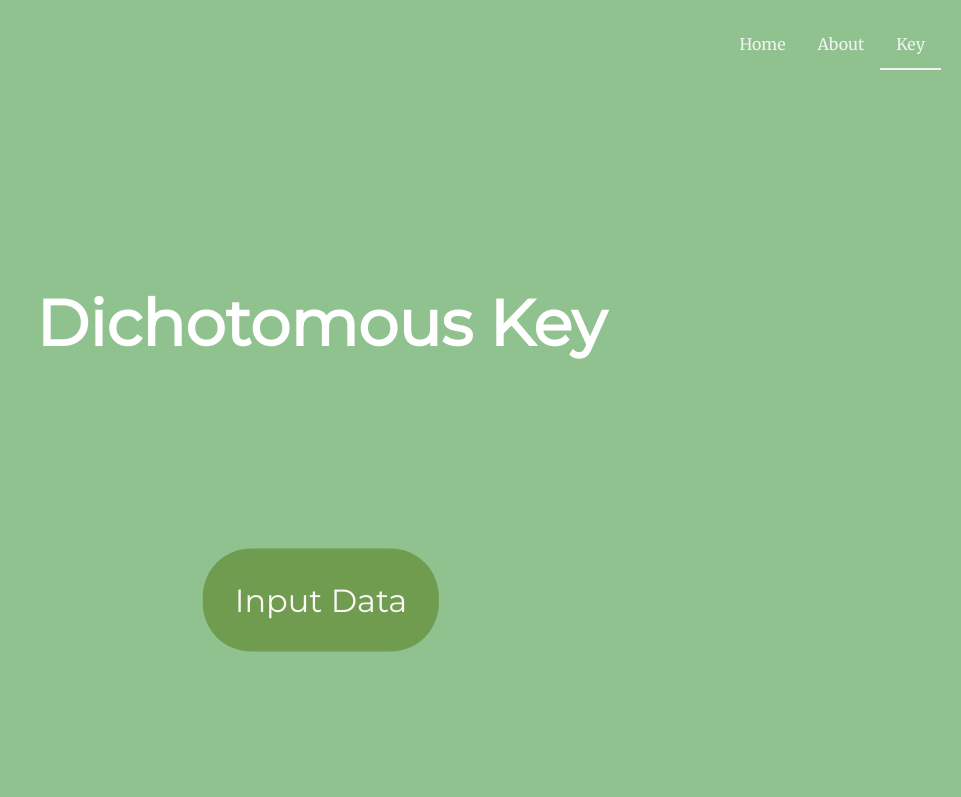
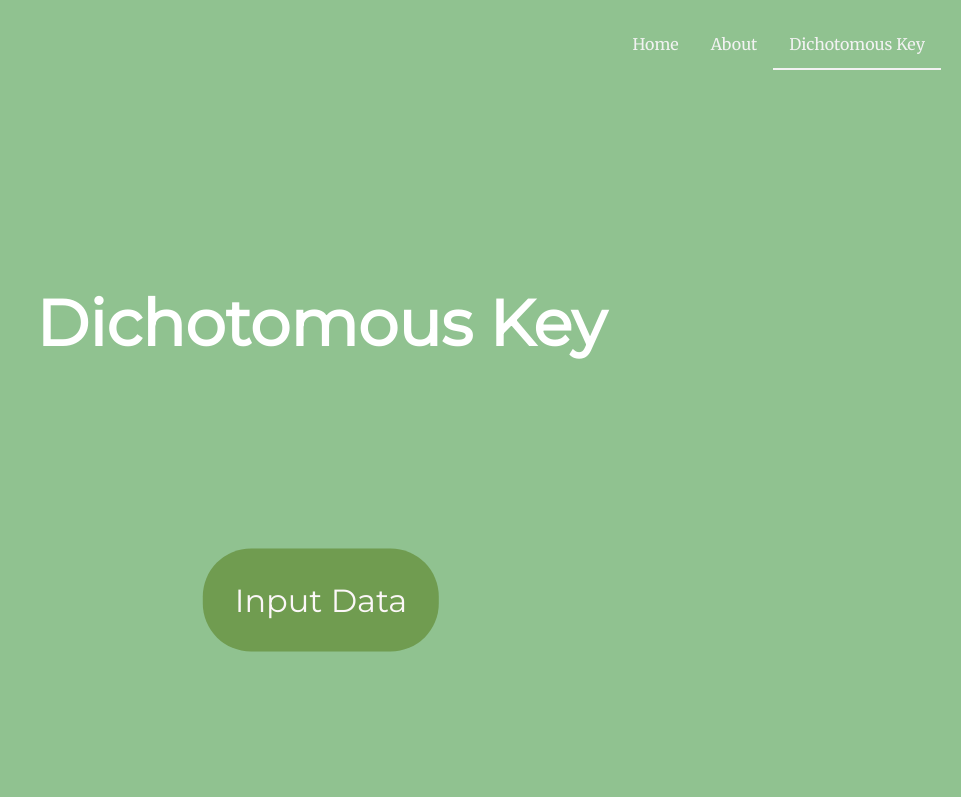
Before and after one commit to limejack/StreamMon, a plain HTML site: page key.html in a window 1280 px wide. Shown: the top 797 px of the page, without its empty margins (319-1280 px from the left). Drawn offline with Linux system fonts and the light colour scheme.

Commit message:
Update key.html

```diff
--- a/key.html
+++ b/key.html
@@ -12,7 +12,7 @@
     <div id="landing">
         <!-- <img id="hero_image" src="wp7287456.jpg"> -->
         <div id=nav-bar>
-            <a class="active" href="/key">Key</a>
+            <a class="active" href="/key">Dichotomous Key</a>
             <a href="/about">About</a>
             <!--<a href="/contact">Contact Us</a>-->
             <a href="https://www.stream-data.tech/">Home</a>
```
